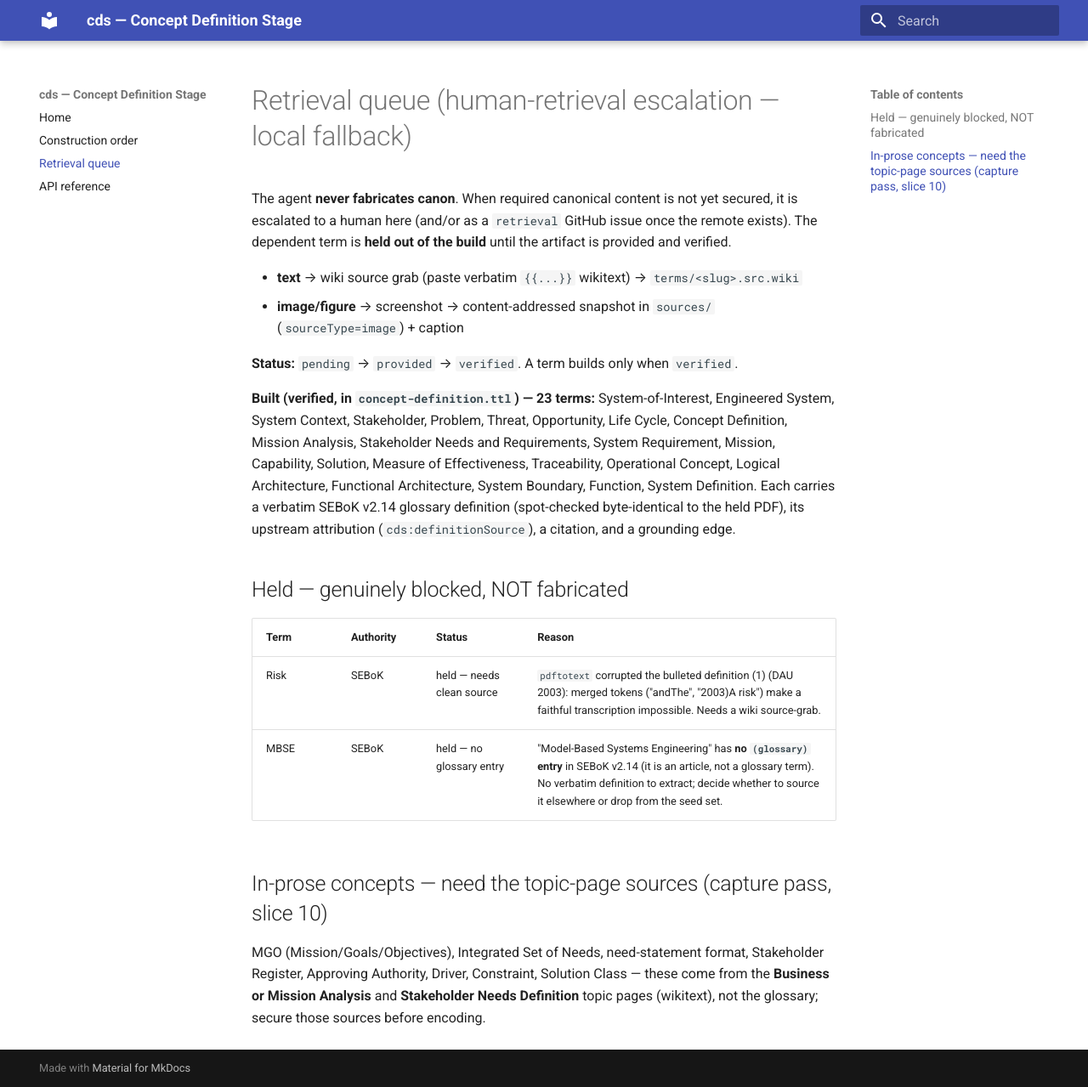
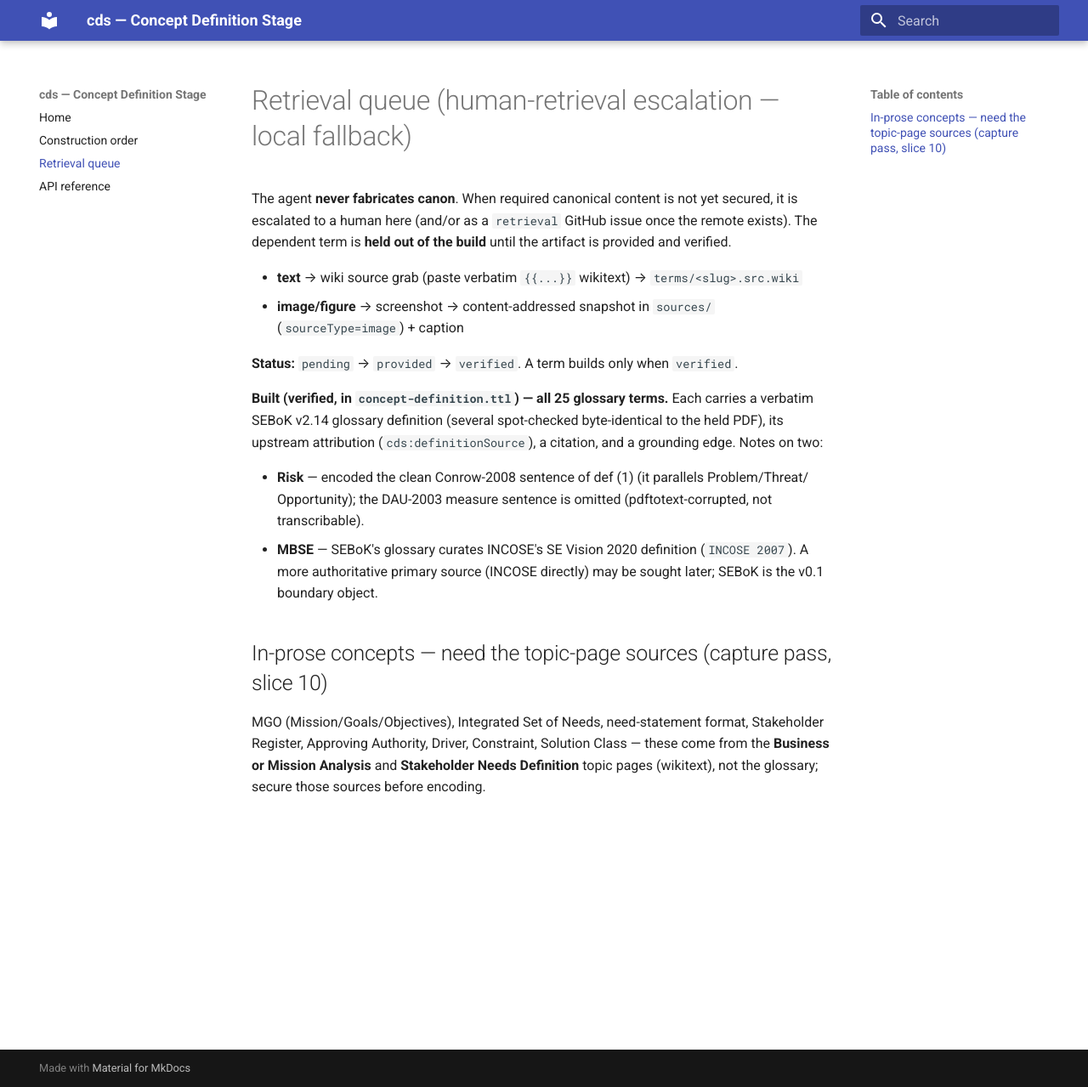
Before and after one commit to Open-MBEE/concept-definition-stage, an MkDocs documentation site: the page built from docs/retrieval-queue.md, in a window 1280 px wide and 1279 px high. Shown: the whole window at 85% size. Built offline with MkDocs 1.6.1 and Material for MkDocs 9.7.7, drawn with Linux system fonts in a browser that asks for light colours.

Commit message:
slice 6: complete the glossary — Risk (Conrow) + MBSE (25/25 terms)
- Risk: the clean Conrow-2008 sentence of def (1), parallel to Problem/Threat/
  Opportunity (the corrupted DAU-2003 measure sentence is omitted, not fabricated).
- MBSE: SEBoK's glossary entry (curating INCOSE SE Vision 2020, INCOSE 2007); a
  more authoritative primary source can be sought later.

Both verbatim-confirmed against the held PDF. The Concept Definition vocabulary now
holds all 25 glossary terms; the scheme builds and conforms (258 triples).

```diff
--- a/docs/retrieval-queue.md
+++ b/docs/retrieval-queue.md
@@ -9,20 +9,14 @@ of the build** until the artifact is provided and verified.
 
 **Status:** `pending` → `provided` → `verified`. A term builds only when `verified`.
 
-**Built (verified, in `concept-definition.ttl`) — 23 terms:** System-of-Interest, Engineered System,
-System Context, Stakeholder, Problem, Threat, Opportunity, Life Cycle, Concept Definition, Mission
-Analysis, Stakeholder Needs and Requirements, System Requirement, Mission, Capability, Solution,
-Measure of Effectiveness, Traceability, Operational Concept, Logical Architecture, Functional
-Architecture, System Boundary, Function, System Definition. Each carries a verbatim SEBoK v2.14
-glossary definition (spot-checked byte-identical to the held PDF), its upstream attribution
-(`cds:definitionSource`), a citation, and a grounding edge.
+**Built (verified, in `concept-definition.ttl`) — all 25 glossary terms.** Each carries a verbatim
+SEBoK v2.14 glossary definition (several spot-checked byte-identical to the held PDF), its upstream
+attribution (`cds:definitionSource`), a citation, and a grounding edge. Notes on two:
 
-## Held — genuinely blocked, NOT fabricated
-
-| Term | Authority | Status | Reason |
-|---|---|---|---|
-| Risk | SEBoK | held — needs clean source | `pdftotext` corrupted the bulleted definition (1) (DAU 2003): merged tokens ("andThe", "2003)A risk") make a faithful transcription impossible. Needs a wiki source-grab. |
-| MBSE | SEBoK | held — no glossary entry | "Model-Based Systems Engineering" has **no `(glossary)` entry** in SEBoK v2.14 (it is an article, not a glossary term). No verbatim definition to extract; decide whether to source it elsewhere or drop from the seed set. |
+- **Risk** — encoded the clean Conrow-2008 sentence of def (1) (it parallels Problem/Threat/
+  Opportunity); the DAU-2003 measure sentence is omitted (pdftotext-corrupted, not transcribable).
+- **MBSE** — SEBoK's glossary curates INCOSE's SE Vision 2020 definition (`INCOSE 2007`). A more
+  authoritative primary source (INCOSE directly) may be sought later; SEBoK is the v0.1 boundary object.
 
 ## In-prose concepts — need the topic-page sources (capture pass, slice 10)
 
```
Also changed, not shown: src/cds/stages/concept_definition/terms/mbse.yaml (added, +12 -0 lines), src/cds/stages/concept_definition/terms/risk.yaml (added, +12 -0 lines), 1 other file.
